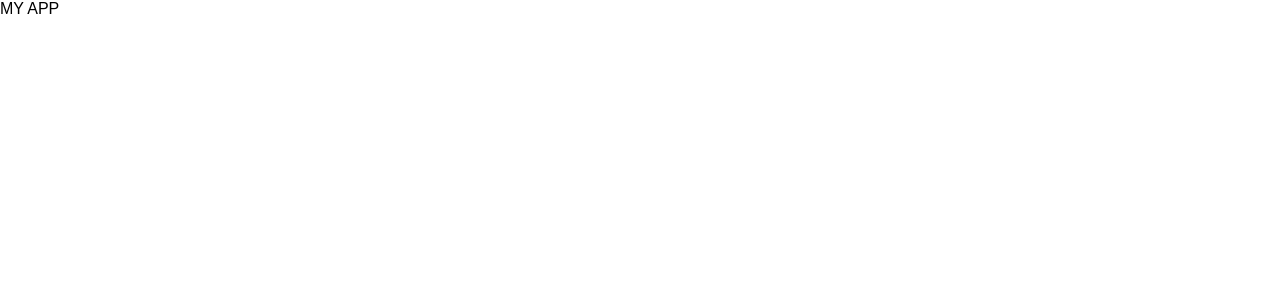
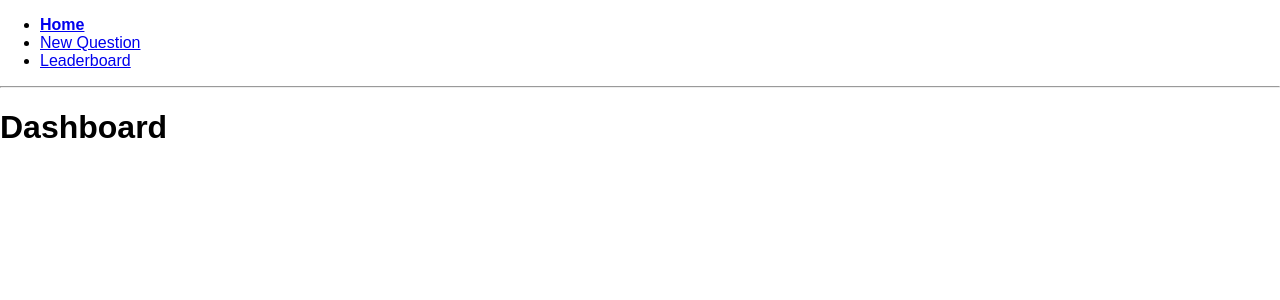
Before and after one commit to jhuesos/would-you-rather-app, a React (Create React App) app: page / in a window 1280 px wide. Shown: the top 300 px of the page. Built offline with nearby package versions, Linux system fonts and the light colour scheme.

Commit message:
feat: add routing

```diff
--- a/package.json
+++ b/package.json
@@ -7,6 +7,8 @@
     "react-connect": "^0.4.0",
     "react-dom": "^16.4.1",
     "react-redux": "^5.0.7",
+    "react-redux-loading": "^1.0.1",
+    "react-router-dom": "^4.3.1",
     "react-scripts": "1.1.4",
     "redux": "^4.0.0",
     "redux-thunk": "^2.3.0"
--- a/src/App.js
+++ b/src/App.js
@@ -1,11 +1,27 @@
 import React, { Component } from 'react';
+import { BrowserRouter as Router, Route } from 'react-router-dom';
+
+import NavBar from './components/NavigationBar';
+import Dashboard from './components/Dashboard';
+import Leaderboard from './components/Leaderboard';
+import Login from './components/Login';
+import NewQuestion from './components/NewQuestion';
 
 class App extends Component {
   render() {
     return (
-      <div className="App">
-        MY APP
-      </div>
+      <Router>
+        <div className="App">
+          <NavBar></NavBar>
+
+          <hr/>
+
+          <Route exact path="/" component={Dashboard}/>
+          <Route path="/leaderboard" component={Leaderboard}/>
+          <Route path="/login" component={Login}/>
+          <Route path="/add" component={NewQuestion}/>
+        </div>
+      </Router>
     );
   }
 }
--- /dev/null
+++ b/src/components/Dashboard.js
@@ -0,0 +1,7 @@
+import React from 'react';
+
+export default () => (
+  <div>
+    <h1>Dashboard</h1>
+  </div>
+);
--- /dev/null
+++ b/src/components/Leaderboard.js
@@ -0,0 +1,7 @@
+import React from 'react';
+
+export default () => (
+  <div>
+    <h1>Leaderboard</h1>
+  </div>
+);
--- /dev/null
+++ b/src/components/Login.js
@@ -0,0 +1,7 @@
+import React from 'react';
+
+export default () => (
+  <div>
+    <h1>Login</h1>
+  </div>
+);
--- /dev/null
+++ b/src/components/NavigationBar.js
@@ -0,0 +1,12 @@
+import React from 'react';
+import { NavLink } from 'react-router-dom';
+
+export default () => (
+  <nav>
+    <ul>
+      <li><NavLink exact to="/">Home</NavLink></li>
+      <li><NavLink to="/add">New Question</NavLink></li>
+      <li><NavLink to="/leaderboard">Leaderboard</NavLink></li>
+    </ul>
+  </nav>
+);
--- /dev/null
+++ b/src/components/NewQuestion.js
@@ -0,0 +1,7 @@
+import React from 'react';
+
+export default () => (
+  <div>
+    <h1>New Question</h1>
+  </div>
+);
--- a/src/index.css
+++ b/src/index.css
@@ -3,3 +3,7 @@ body {
   padding: 0;
   font-family: sans-serif;
 }
+
+a.active {
+  font-weight: bold;
+}
```
Also changed, not shown: DESIGN.txt, 1 other file (tests, documents, lock files or other folders).
